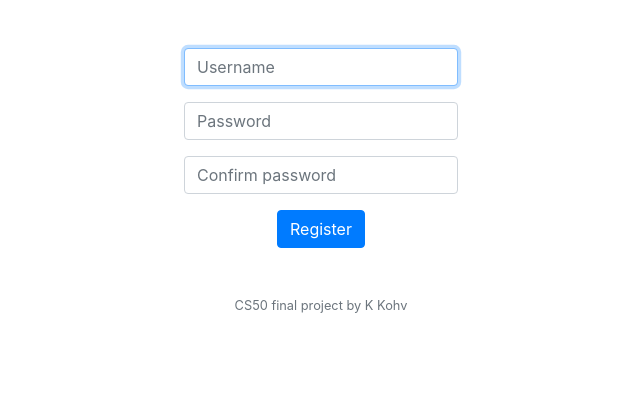
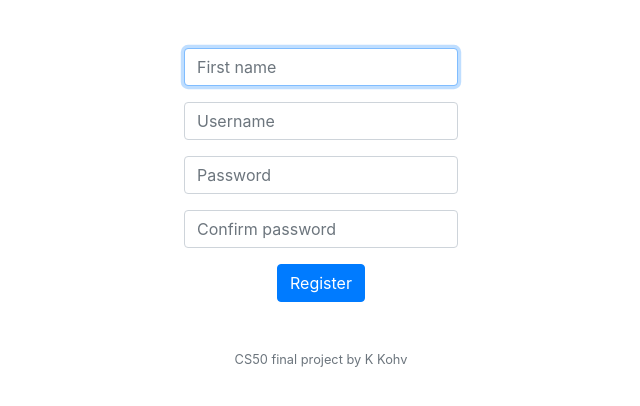
Before and after one commit to KeaKohv/babyzz, a Flask app: page /register in a window 1280 px wide. Shown: the part 76-482 px from the top of the page, without its empty margins (319-959 px from the left). Run offline with Flask 2, Linux system fonts and the light colour scheme; some libraries are stand-ins or nearby versions.

Commit message:
added first name to registration

```diff
--- a/application.py
+++ b/application.py
@@ -44,8 +44,8 @@ db = SQL(os.getenv("DATABASE_URL"))
 @login_required
 def index():
     """Show index page"""
-    username = session["username"]
-    return render_template("index.html", username=username)
+    first_name = session["first_name"]
+    return render_template("index.html", first_name=first_name)
 
 
 
@@ -77,7 +77,7 @@ def login():
         # Remember which user has logged in
         session["user_id"] = rows[0]["id"]
         # Remember username
-        session["username"] = rows[0]["username"]
+        session["first_name"] = rows[0]["first_name"]
 
         # Redirect user to home page
         flash('You were successfully logged in')
@@ -132,8 +132,12 @@ def register():
     """Register user"""
     # User reached route via POST (as by submitting a form via POST)
     if request.method == "POST":
+        # Ensure first name was submitted
+        if not request.form.get("first_name"):
+            return apology("must provide first name", 403)
+
         # Ensure username was submitted
-        if not request.form.get("username"):
+        elif not request.form.get("username"):
             return apology("must provide username", 400)
 
         # See if this username already exists in the database
@@ -155,9 +159,10 @@ def register():
         elif request.form.get("password") != request.form.get("confirmation"):
             return apology("password and its confirmation do not match", 400)
 
-        # Insert username and hashed password into database
-        db.execute("INSERT INTO users (username, hash) VALUES (?, ?)",
-                   request.form.get("username"),  generate_password_hash(request.form.get("password")))
+        # Insert first name, username and hashed password into database
+        db.execute("INSERT INTO users (username, hash, first_name) VALUES (?, ?, ?)",
+                   request.form.get("username"),  generate_password_hash(request.form.get("password")),
+                   request.form.get("first_name"))
 
         flash('You were successfully registered')
         return redirect("/login")
--- a/templates/index.html
+++ b/templates/index.html
@@ -5,5 +5,5 @@
 {% endblock %}
 
 {% block main %}
-    <h2>Hello, {{username}}!</h2>
+    <h2>Hello, {{first_name}}!</h2>
 {% endblock %}
--- a/templates/register.html
+++ b/templates/register.html
@@ -6,6 +6,9 @@
 
 {% block main %}
     <form action="/register" method="post">
+        <div class="form-group">
+            <input autocomplete="off" autofocus class="form-control" name="first_name" placeholder="First name" type="text">
+        </div>
         <div class="form-group">
             <input autocomplete="off" autofocus class="form-control" name="username" placeholder="Username" type="text">
         </div>
```
